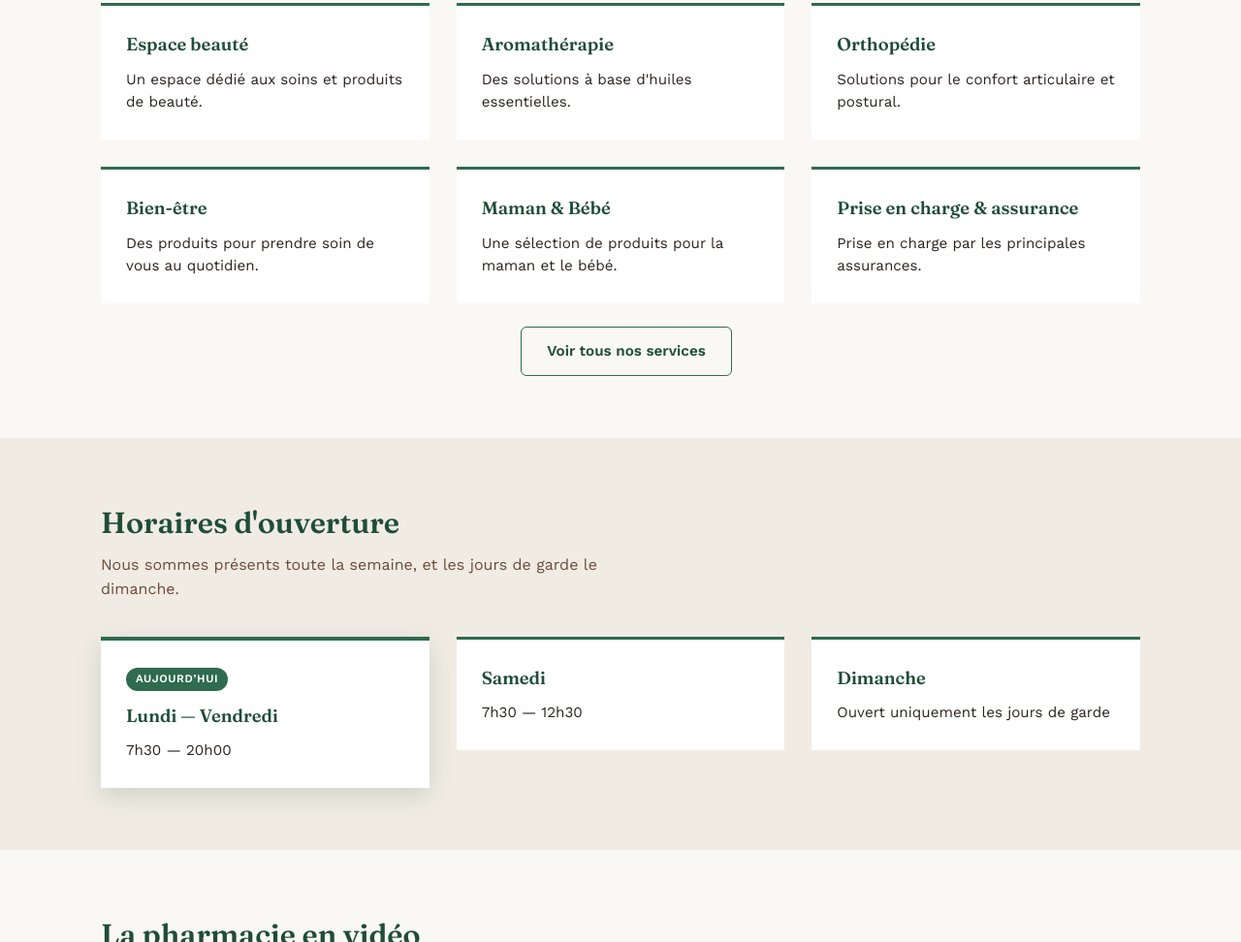
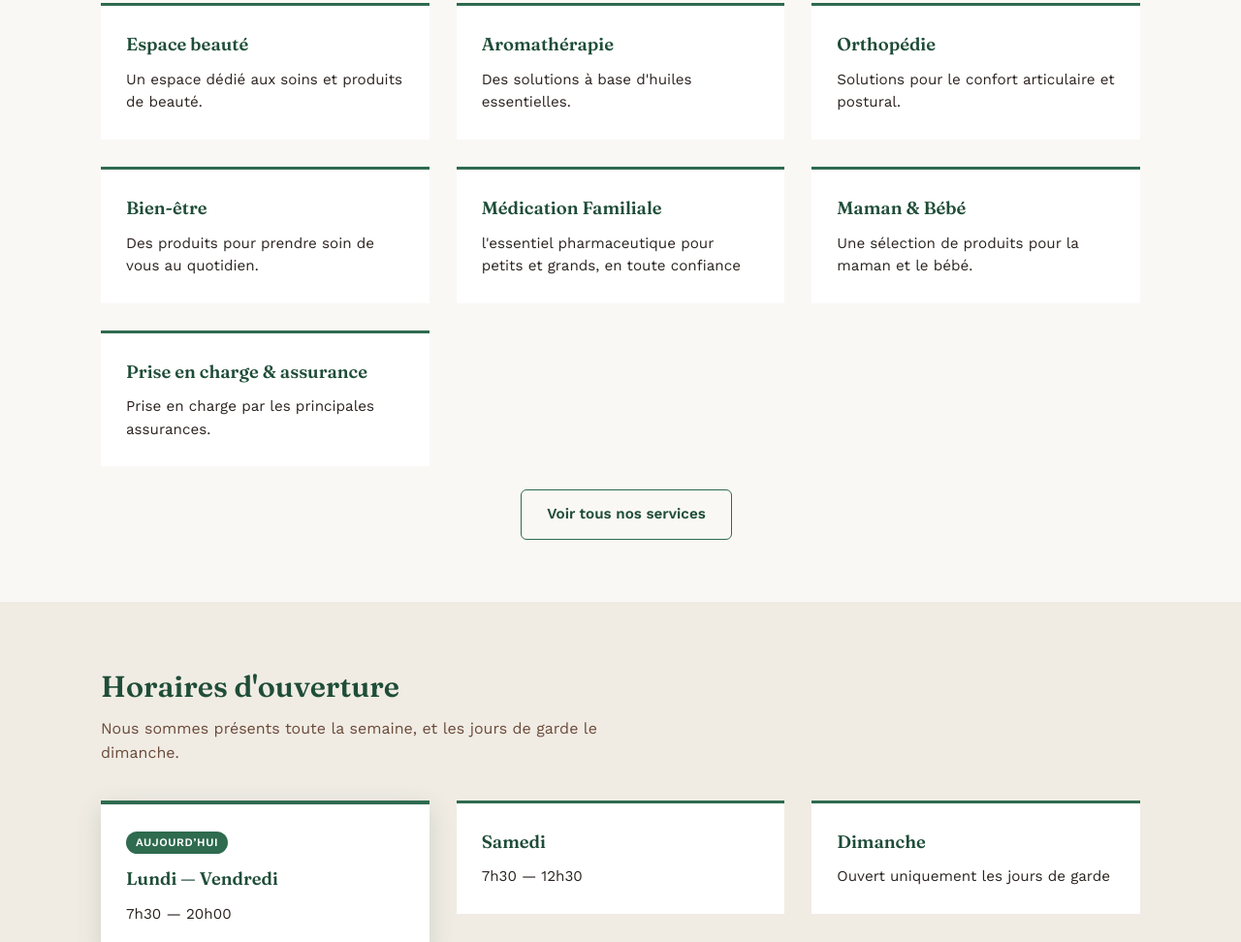
Before and after one commit to moayeeliseleoncek-creator/lapharmaciedelamairie.ci, a plain HTML site: page index.html in a window 1280 px wide. Shown: the part 1363-2335 px from the top of the page at 97% size. Drawn offline with nearby package versions, Linux system fonts and the light colour scheme; no server answers.

Commit message:
Add files via upload

```diff
--- a/index.html
+++ b/index.html
@@ -109,6 +109,10 @@
         <p>Des produits pour prendre soin de vous au quotidien.</p>
       </div>
       <div class="card">
+        <h3>Médication Familiale</h3>
+        <p>l'essentiel pharmaceutique pour petits et grands, en toute confiance</p>
+      </div>
+      <div class="card">
         <h3>Maman &amp; Bébé</h3>
         <p>Une sélection de produits pour la maman et le bébé.</p>
       </div>
```
Also changed, not shown: services.html (+6 -0 lines), medi_fam.jpeg (added), style.css (line endings or trailing spaces).
